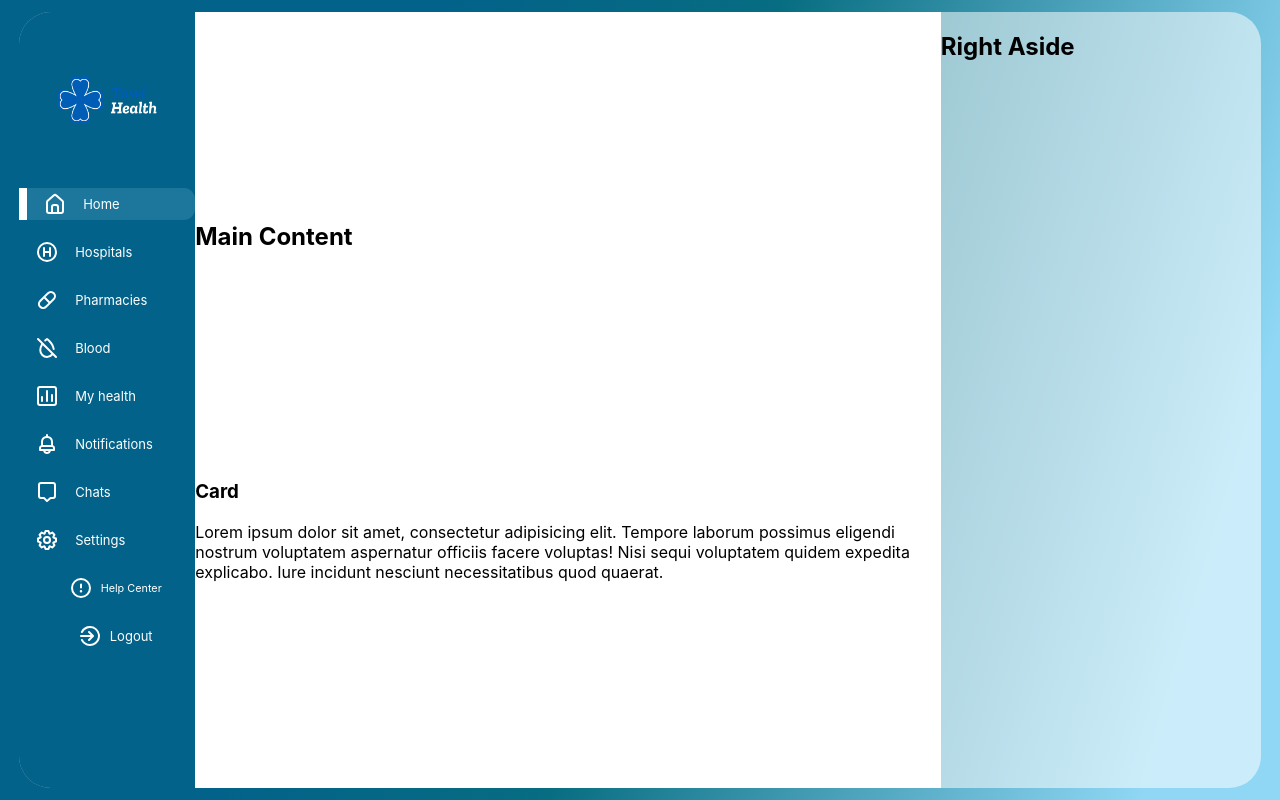
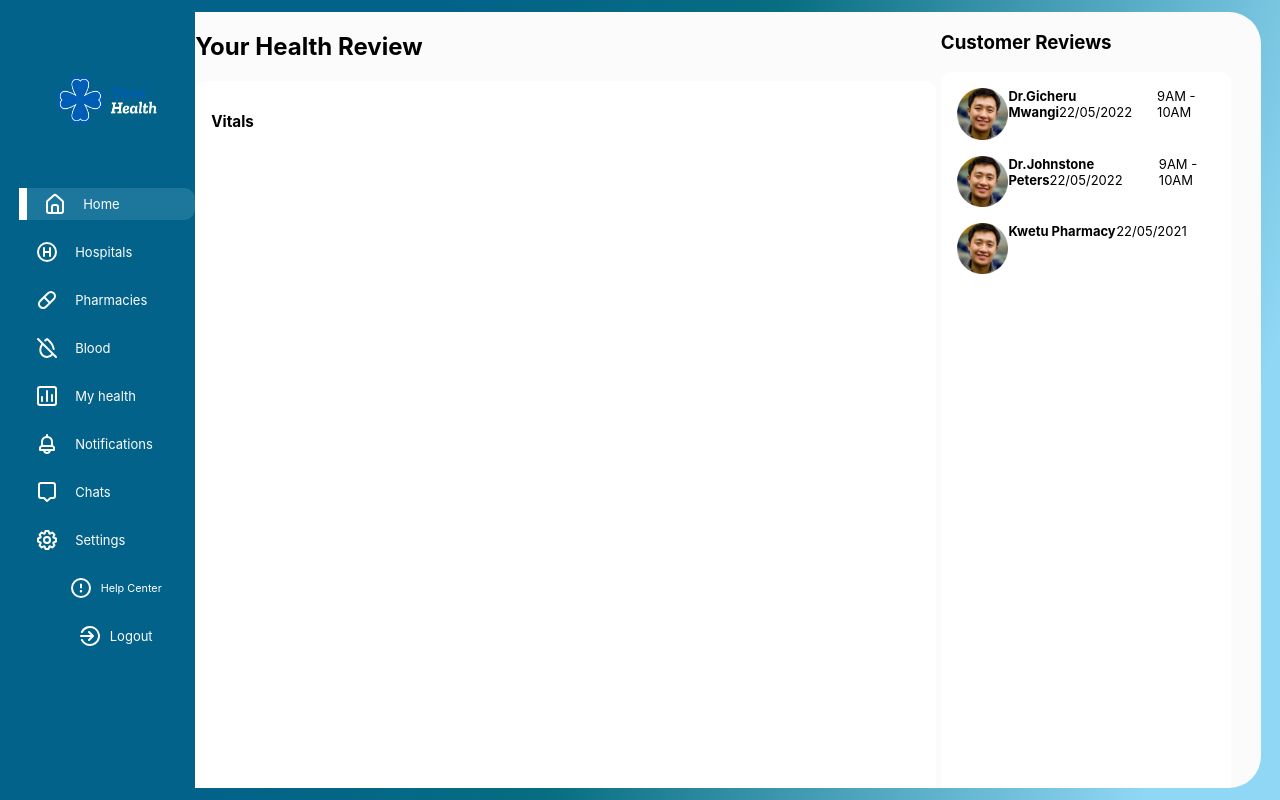
Before and after one commit to CollyneJumah/react-dashboard, a React (Create React App) app: page / in a window 1280 px wide. Built offline with nearby package versions, Linux system fonts and the light colour scheme.

Commit message:
FEAT added right side

```diff
--- a/src/App.css
+++ b/src/App.css
@@ -6,7 +6,7 @@
   --gray: #788097;
   --purple: linear-gradient(180deg, #BB67FF 0%, #C484F3 100%);
   --pink: #FFF;
-  --glass: rgba(255, 255, 255, 0.54);
+  --glass:#FBFBFB;  /* rgba(255, 255, 255, 0.54); */
   --boxShadow: 0px 19px 60px rgb(0 0 0 / 8%);
   --smboxShadow: -79px 51px 60px rgba(0, 0, 0, 0.08);
   --activeItem: #87CEEB33;
--- a/src/Data/cards.js
+++ b/src/Data/cards.js
@@ -2,51 +2,46 @@
 
 export const CardData = [
     {
-        title: "Sales",
+        title: "Vitals",
         colors: {
             backGround: "linear-grandient(180deg, #bb67ff 0%, #c48f3 100%)",
             boxShadow: "0px 10px 20px 0px #e0c6f5"
         },
-        barValue:70,
-        value:"25,970",
-        png: UiLUsdSquare,
-        series: [
+        bmi:[
             {
-                name: "Sales",
-                data: [31,40,28,51,42,109,100]
+                measurements:22.1,
+                units:"BMI (in units)"
+            }
+        ],
+        temp:[
+            {
+                measurements:36.0,
+                units:"Temp (in Celsius)"
+            }
+        ],
+        BP:[
+            {
+                measurements: "87/112",
+                units: "BMI (in mmHg)"
+            }
+        ],
+        heartRate: [
+            {
+                measurements:64,
+                units: "Heart Rate in bpm"
+            }
+        ],
+        height: [
+            {
+                measurements: 176,
+                units: "Heights(in ft)"
+            }
+        ],
+        weight: [
+            {
+                measurements: 78,
+                units: "Weight (in Kg)"
             }
         ]
     },
-    {
-        title: "Sales",
-        colors: {
-            backGround: "linear-grandient(180deg, #bb67ff 0%, #c48f3 100%)",
-            boxShadow: "0px 10px 20px 0px #e0c6f5"
-        },
-        barValue:70,
-        value:"25,970",
-        png: UiLUsdSquare,
-        series: [
-            {
-                name: "Sales",
-                data: [31,40,28,51,42,109,100]
-            }
-        ]
-    },
-    {
-        title: "Expenses",
-        colors: {
-            backGround: "linear-grandient(rgb(248,212,154) -146.42%, rgb(255 202 113) -46.42%)",
-            boxShadow: "0px 10px 20px 0px #f9d59b"
-        },
-        barValue:60,
-        value:"25,970",
-        png: UilClipboardAlt,
-        series: [
-            {
-                name: "Expenses",
-                data: [10,25,15,30,12,15,20]
-            }
-        ]
-    }
 ]
--- /dev/null
+++ b/src/Data/careHistory.js
@@ -0,0 +1,23 @@
+import img1 from '../images/img1.png'
+
+
+export const CareHistoryData = [
+    {
+        image: img1,
+        name: "Dr.Gicheru Mwangi",
+        time: "9AM - 10AM",
+        year: "22/05/2022"
+    },
+    {
+        image: img1,
+        name: "Dr.Johnstone Peters",
+        time: "9AM - 10AM",
+        year: "22/05/2022"
+    },
+    {
+        image: img1,
+        name: "Kwetu Pharmacy",
+        time: "Purchase of 600mg of Exytocin",
+        time: "22/05/2021"
+    }
+]
--- a/src/components/MainContent/Cards/card.css
+++ b/src/components/MainContent/Cards/card.css
@@ -0,0 +1,10 @@
+.parentContainer{
+    width: 95%;
+    height: 100vh;
+    background: white;
+    border-radius: 0.7rem;
+    padding: 1rem;
+    display: flex;
+    flex-direction: column;
+    font-size: 13px;
+}
--- a/src/components/MainContent/Cards/index.jsx
+++ b/src/components/MainContent/Cards/index.jsx
@@ -1,14 +1,19 @@
+import { Card } from '@mui/material'
+import { CardData } from '../../../Data/cards'
 import './card.css'
 
 
 const Cards =()=>{
     return (
-        <div>
-            <h3>Card</h3>
-            <p>Lorem ipsum dolor sit amet, consectetur adipisicing elit. Tempore laborum possimus eligendi
-                nostrum voluptatem aspernatur officiis facere voluptas! Nisi sequi
-                voluptatem quidem expedita explicabo. Iure incidunt nesciunt necessitatibus quod quaerat.
-            </p>
+        <div className="parentContainer">
+            <h3>Vitals</h3>
+           {CardData.map( (card,id) =>{
+               return (
+                   <div className='card'>
+
+                   </div>
+               )
+           })}
         </div>
     )
 }
--- a/src/components/MainContent/index.jsx
+++ b/src/components/MainContent/index.jsx
@@ -4,7 +4,7 @@ import './maincontent.css'
 const MainContent =()=>{
     return (
         <div className='main-dashboard'>
-            <h2>Main Content</h2>
+            <h2>Your Health Review</h2>
             <Cards />
         </div>
     )
--- a/src/components/MainContent/maincontent.css
+++ b/src/components/MainContent/maincontent.css
@@ -2,6 +2,6 @@
     display: flex;
     flex-direction: column;
     justify-content: space-evenly;
-    background: #fff;
+    background: #FBFBFB;
     overflow: hidden;
 }
--- /dev/null
+++ b/src/components/RightAside/CareHistory/carehistory.css
@@ -0,0 +1,22 @@
+.care-historys{
+    width: 85%;
+    background: white;
+    border-radius: 0.7rem;
+    padding: 1rem;
+    gap: 1rem;
+    display: flex;
+    flex-direction: column;
+    font-size: 13px;
+    height: 100vh;
+}
+.care-history{
+    display: flex;
+    gap: 0.5px;
+}
+.care-history>img{
+    width: 3.2rem;
+    height: 3.2rem;
+}
+.noti>div>span:nth-of-type(1){
+    font-weight: bold;
+}
--- /dev/null
+++ b/src/components/RightAside/CareHistory/index.jsx
@@ -0,0 +1,32 @@
+import { CareHistoryData } from '../../../Data/careHistory'
+import './carehistory.css'
+
+const CareHistory = () =>{
+    return (
+        <div className="care-historys">
+            {
+                CareHistoryData.map( (careHistory,id) =>{
+                    return (
+                        <div className='care-history' key={id}>
+                            <img src={careHistory.image} alt="" />
+                            <div className="noti">
+                                <div style={{marginBottom:"0.5rem"}}>
+                                    <span>{careHistory.name}</span>
+                                    <span>{careHistory.year}</span>
+                                </div>
+                            </div>
+                            <div>
+
+                                <span>{careHistory.time}</span>
+
+                            </div>
+                        </div>
+
+                    )
+                })
+            }
+        </div>
+    )
+}
+
+export default CareHistory
--- a/src/components/RightAside/index.jsx
+++ b/src/components/RightAside/index.jsx
@@ -1,10 +1,15 @@
+import CareHistory from './CareHistory'
 import './rightaside.css'
 
 
 const RightAside = () =>{
     return (
-        <div>
-            <h2>Right Aside</h2>
+        <div className='right-sidebar'>
+           <h3>Customer Reviews</h3>
+               <CareHistory />
+           <div>
+
+           </div>
         </div>
     )
 }
--- a/src/components/RightAside/rightaside.css
+++ b/src/components/RightAside/rightaside.css
@@ -0,0 +1,6 @@
+.right-sidebar{
+    display: flex;
+    flex-direction: column;
+    width: 95%;
+    justify-content: space-evenly;
+}
```
Also changed, not shown: src/images/img1.png (added).
